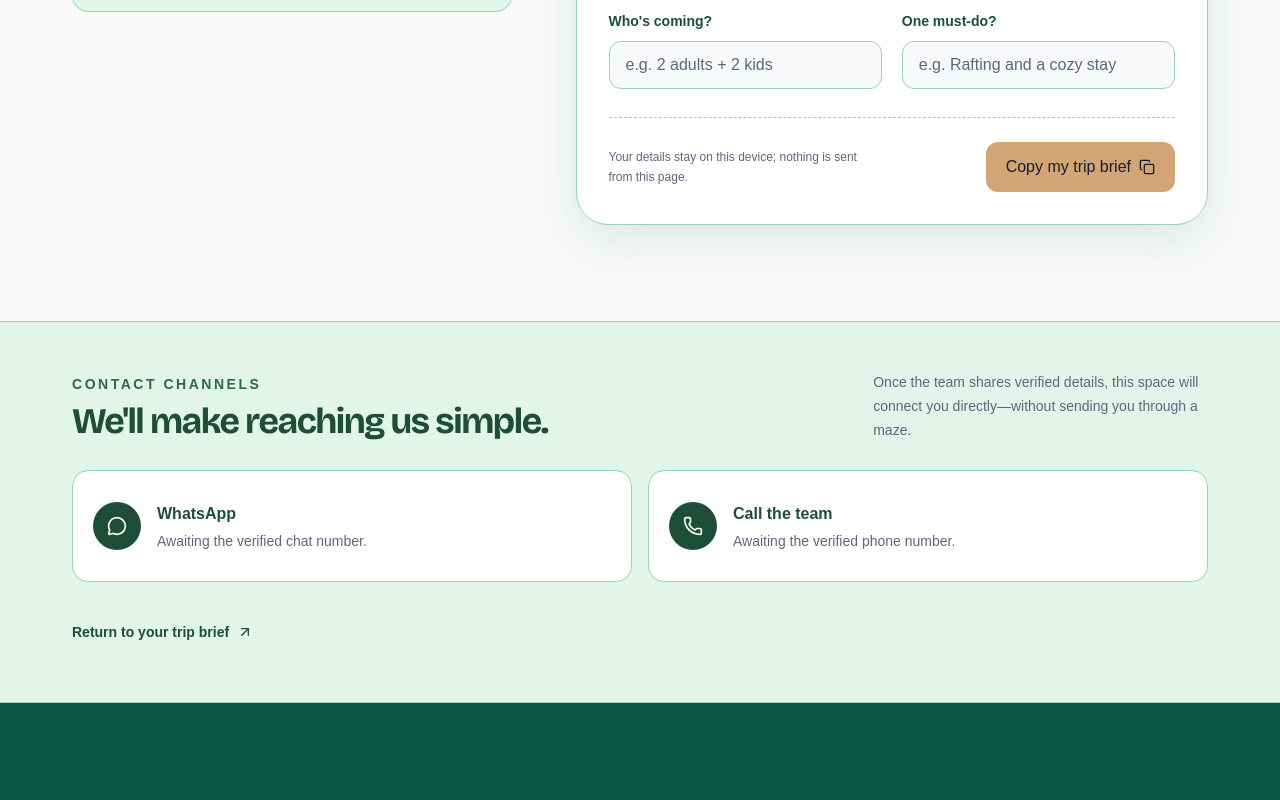
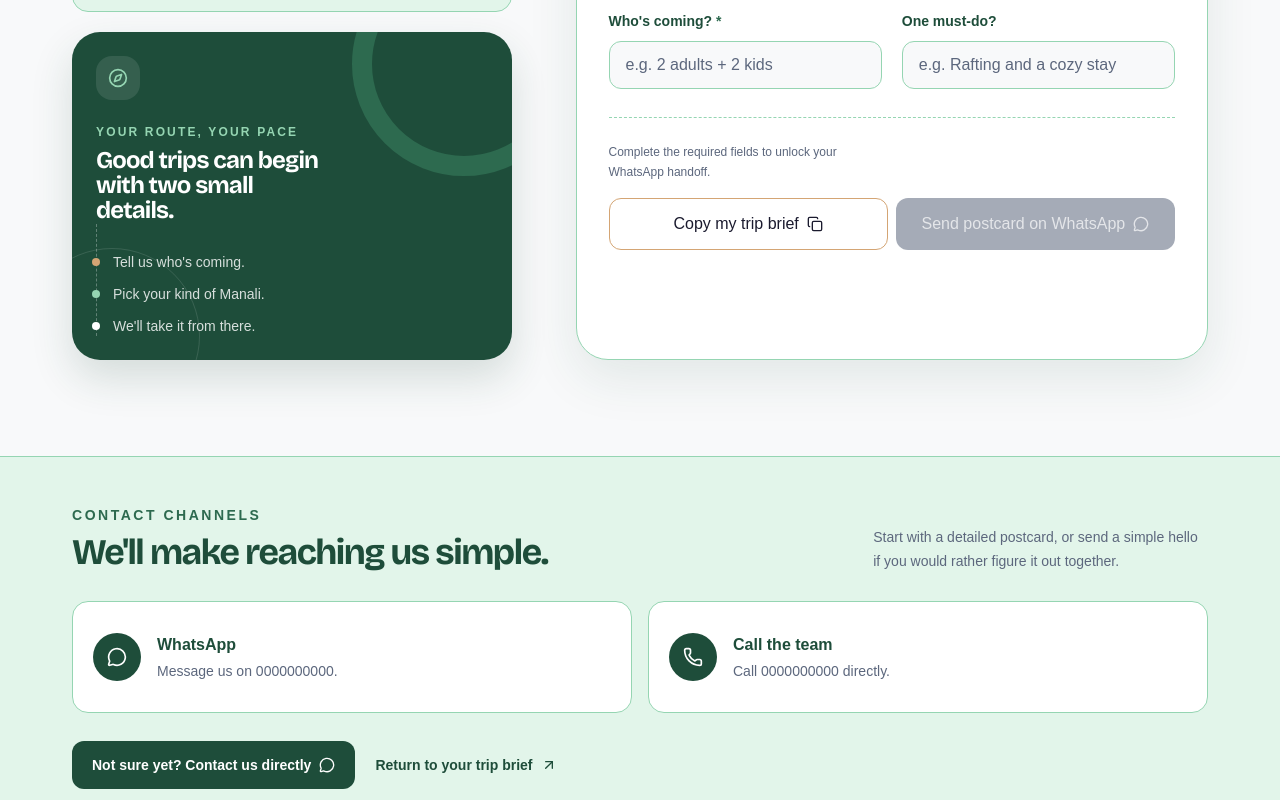
Before and after one commit to ArushKhasru/Adventure_Hub_Manali, a Next.js app: page /contact in a window 1280 px wide. Shown: the part 1340-2140 px from the top of the page. Built offline with nearby package versions, Linux system fonts and the light colour scheme; a web font is replaced by a local one.

Commit message:
Refine contact trip brief interactions

```diff
--- a/components/ContactPageContent.tsx
+++ b/components/ContactPageContent.tsx
@@ -1,9 +1,10 @@
 "use client";
 
-import { useState, type FormEvent } from "react";
+import { useEffect, useRef, useState } from "react";
 import {
   ArrowUpRight,
   Check,
+  Compass,
   Clock3,
   Copy,
   MapPinned,
@@ -19,6 +20,20 @@ const tripStyles = [
 ] as const;
 
 type CopyState = "idle" | "copied" | "unavailable";
+
+type TripDetails = {
+  name: string;
+  dates: string;
+  group: string;
+  note: string;
+};
+
+const WHATSAPP_NUMBER = "0000000000";
+const PHONE_NUMBER = "+0000000000";
+const PHONE_DISPLAY = "0000000000";
+const directWhatsAppHref = `https://wa.me/${WHATSAPP_NUMBER}?text=${encodeURIComponent(
+  "Hi Adventure Hub Manali! I am interested in planning a trip to Manali and would like some guidance. Can you help me get started?",
+)}`;
 
 function RouteLine() {
   return (
@@ -43,26 +58,37 @@ function RouteLine() {
 
 export default function ContactPageContent() {
   const [tripStyle, setTripStyle] = useState<(typeof tripStyles)[number]>(
-    tripStyles[2],
+    tripStyles[1],
   );
   const [copyState, setCopyState] = useState<CopyState>("idle");
+  const [isBriefHighlighted, setIsBriefHighlighted] = useState(false);
+  const briefFormRef = useRef<HTMLFormElement>(null);
+  const [tripDetails, setTripDetails] = useState<TripDetails>({
+    name: "",
+    dates: "",
+    group: "",
+    note: "",
+  });
 
-  const handleCopy = async (event: FormEvent<HTMLFormElement>) => {
-    event.preventDefault();
+  const hasCompleteTripBrief = Boolean(
+    tripDetails.name.trim() && tripDetails.group.trim(),
+  );
+  const tripBrief = [
+    "Hi Adventure Hub Manali! 👋",
+    "",
+    "I am planning a Manali trip and would love your help.",
+    "",
+    `Name: ${tripDetails.name.trim()}`,
+    `Trip style: ${tripStyle}`,
+    `When: ${tripDetails.dates.trim() || "Dates to be decided"}`,
+    `Who is coming: ${tripDetails.group.trim()}`,
+    `Must-do: ${tripDetails.note.trim() || "Still deciding"}`,
+    "",
+    "Please share options that fit this plan.",
+  ].join("\n");
+  const postcardWhatsAppHref = `https://wa.me/${WHATSAPP_NUMBER}?text=${encodeURIComponent(tripBrief)}`;
 
-    const details = new FormData(event.currentTarget);
-    const name = String(details.get("name") || "A traveller").trim();
-    const dates = String(details.get("dates") || "Dates to be decided").trim();
-    const group = String(details.get("group") || "Group size to be decided").trim();
-    const note = String(details.get("note") || "No extra notes yet").trim();
-    const tripBrief = [
-      `Manali trip brief — ${name}`,
-      `Trip style: ${tripStyle}`,
-      `When: ${dates}`,
-      `Who is coming: ${group}`,
-      `Notes: ${note}`,
-    ].join("\n");
-
+  const handleCopy = async () => {
     try {
       await navigator.clipboard.writeText(tripBrief);
       setCopyState("copied");
@@ -70,6 +96,38 @@ export default function ContactPageContent() {
       setCopyState("unavailable");
     }
   };
+
+  const updateTripDetail = (field: keyof TripDetails, value: string) => {
+    setTripDetails((current) => ({ ...current, [field]: value }));
+  };
+
+  const returnToTripBrief = () => {
+    const prefersReducedMotion = window.matchMedia(
+      "(prefers-reduced-motion: reduce)",
+    ).matches;
+
+    briefFormRef.current?.scrollIntoView({
+      behavior: prefersReducedMotion ? "auto" : "smooth",
+      block: "center",
+    });
+    setIsBriefHighlighted(true);
+  };
+
+  useEffect(() => {
+    if (copyState !== "copied") return;
+
+    const timer = window.setTimeout(() => setCopyState("idle"), 2000);
+
+    return () => window.clearTimeout(timer);
+  }, [copyState]);
+
+  useEffect(() => {
+    if (!isBriefHighlighted) return;
+
+    const timer = window.setTimeout(() => setIsBriefHighlighted(false), 1100);
+
+    return () => window.clearTimeout(timer);
+  }, [isBriefHighlighted]);
 
   const statusMessage =
     copyState === "copied"
@@ -161,19 +219,57 @@ export default function ContactPageContent() {
             <div className="flex gap-3">
               <Clock3 aria-hidden="true" className="mt-0.5 size-5 shrink-0" />
               <div>
-                <p className="font-bold">Direct details are being prepared</p>
+                <p className="font-bold">Call or WhatsApp when you&apos;re ready</p>
                 <p className="mt-1 text-sm leading-6 text-[var(--color-muted-slate)]">
-                  Phone and WhatsApp links will appear here once the team
-                  confirms them. No placeholder numbers, no dead buttons.
+                  Make your postcard specific, send a quick hello, or call us
+                  directly at {PHONE_DISPLAY}.
                 </p>
               </div>
+            </div>
+          </div>
+
+          <div className="relative mt-5 min-h-72 overflow-hidden rounded-[1.75rem] bg-[var(--color-deep-forest)] p-6 text-white shadow-[0_18px_42px_rgba(30,77,58,0.16)]">
+            <div
+              aria-hidden="true"
+              className="absolute -right-16 -top-20 size-56 rounded-full border-[1.25rem] border-[var(--color-forest)]"
+            />
+            <div
+              aria-hidden="true"
+              className="absolute -bottom-16 -left-12 size-44 rounded-full border border-white/12"
+            />
+            <div className="relative flex h-full flex-col">
+              <span className="inline-flex size-11 items-center justify-center rounded-2xl bg-white/10 text-[var(--color-mint)]">
+                <Compass aria-hidden="true" className="size-5" />
+              </span>
+              <p className="mt-6 text-xs font-bold uppercase tracking-[0.18em] text-[var(--color-mint)]">
+                Your route, your pace
+              </p>
+              <h3 className="mt-2 max-w-[15ch] font-display text-2xl font-bold leading-[1.05] tracking-[-0.035em]">
+                Good trips can begin with two small details.
+              </h3>
+              <ol className="mt-auto space-y-3 border-l border-dashed border-white/30 pl-4 pt-7 text-sm text-white/82">
+                <li className="relative before:absolute before:-left-[1.34rem] before:top-1.5 before:size-2 before:rounded-full before:bg-[var(--color-gold)]">
+                  Tell us who&apos;s coming.
+                </li>
+                <li className="relative before:absolute before:-left-[1.34rem] before:top-1.5 before:size-2 before:rounded-full before:bg-[var(--color-mint)]">
+                  Pick your kind of Manali.
+                </li>
+                <li className="relative before:absolute before:-left-[1.34rem] before:top-1.5 before:size-2 before:rounded-full before:bg-white">
+                  We&apos;ll take it from there.
+                </li>
+              </ol>
             </div>
           </div>
         </aside>
 
         <form
-          onSubmit={handleCopy}
-          className="relative rounded-[2rem] border border-[var(--color-mint)] bg-white p-5 shadow-[0_18px_50px_rgba(30,77,58,0.1)] sm:p-8"
+          ref={briefFormRef}
+          onSubmit={(event) => event.preventDefault()}
+          className={`relative rounded-[2rem] border bg-white p-5 transition-[box-shadow,border-color,transform] duration-500 motion-reduce:transition-none sm:p-8 ${
+            isBriefHighlighted
+              ? "border-[var(--color-gold)] shadow-[0_0_0_0.45rem_rgba(212,165,116,0.25),0_22px_56px_rgba(30,77,58,0.18)]"
+              : "border-[var(--color-mint)] shadow-[0_18px_50px_rgba(30,77,58,0.1)]"
+          }`}
         >
           <div aria-hidden="true" className="absolute right-7 top-0 h-12 w-px bg-[var(--color-gold)] sm:right-10" />
           <div className="flex items-start justify-between gap-4 border-b border-[var(--color-mint)] pb-6">
@@ -221,11 +317,17 @@ export default function ContactPageContent() {
 
           <div className="mt-7 grid gap-5 sm:grid-cols-2">
             <label className="block">
-              <span className="text-sm font-bold text-[var(--color-deep-forest)]">Your name</span>
+              <span className="text-sm font-bold text-[var(--color-deep-forest)]">
+                Your name <span aria-hidden="true" className="text-[var(--color-forest)]">*</span>
+                <span className="sr-only"> (required)</span>
+              </span>
               <input
                 name="name"
                 autoComplete="name"
                 placeholder="e.g. Aditi"
+                required
+                value={tripDetails.name}
+                onChange={(event) => updateTripDetail("name", event.target.value)}
                 className="mt-2 block min-h-12 w-full rounded-xl border border-[var(--color-mint)] bg-[var(--color-soft-white)] px-4 text-[var(--color-ink)] outline-none transition placeholder:text-[var(--color-muted-slate)] focus:border-[var(--color-forest)] focus:bg-white"
               />
             </label>
@@ -234,14 +336,22 @@ export default function ContactPageContent() {
               <input
                 name="dates"
                 placeholder="e.g. October, 3 nights"
+                value={tripDetails.dates}
+                onChange={(event) => updateTripDetail("dates", event.target.value)}
                 className="mt-2 block min-h-12 w-full rounded-xl border border-[var(--color-mint)] bg-[var(--color-soft-white)] px-4 text-[var(--color-ink)] outline-none transition placeholder:text-[var(--color-muted-slate)] focus:border-[var(--color-forest)] focus:bg-white"
               />
             </label>
             <label className="block">
-              <span className="text-sm font-bold text-[var(--color-deep-forest)]">Who&apos;s coming?</span>
+              <span className="text-sm font-bold text-[var(--color-deep-forest)]">
+                Who&apos;s coming? <span aria-hidden="true" className="text-[var(--color-forest)]">*</span>
+                <span className="sr-only"> (required)</span>
+              </span>
               <input
                 name="group"
                 placeholder="e.g. 2 adults + 2 kids"
+                required
+                value={tripDetails.group}
+                onChange={(event) => updateTripDetail("group", event.target.value)}
                 className="mt-2 block min-h-12 w-full rounded-xl border border-[var(--color-mint)] bg-[var(--color-soft-white)] px-4 text-[var(--color-ink)] outline-none transition placeholder:text-[var(--color-muted-slate)] focus:border-[var(--color-forest)] focus:bg-white"
               />
             </label>
@@ -250,18 +360,24 @@ export default function ContactPageContent() {
               <input
                 name="note"
                 placeholder="e.g. Rafting and a cozy stay"
+                value={tripDetails.note}
+                onChange={(event) => updateTripDetail("note", event.target.value)}
                 className="mt-2 block min-h-12 w-full rounded-xl border border-[var(--color-mint)] bg-[var(--color-soft-white)] px-4 text-[var(--color-ink)] outline-none transition placeholder:text-[var(--color-muted-slate)] focus:border-[var(--color-forest)] focus:bg-white"
               />
             </label>
           </div>
 
-          <div className="mt-7 flex flex-col gap-4 border-t border-dashed border-[var(--color-mint)] pt-6 sm:flex-row sm:items-center sm:justify-between">
+          <div className="mt-7 border-t border-dashed border-[var(--color-mint)] pt-6">
             <p className="max-w-[38ch] text-xs leading-5 text-[var(--color-muted-slate)]" aria-live="polite">
-              {statusMessage}
+              {hasCompleteTripBrief
+                ? statusMessage
+                : "Complete the required fields to unlock your WhatsApp handoff."}
             </p>
+            <div className="mt-4 grid gap-2 sm:grid-cols-2">
               <button
-              type="submit"
-              className="group inline-flex min-h-12 shrink-0 items-center justify-center gap-2 rounded-xl bg-[var(--color-gold)] px-5 py-3 text-sm font-bold text-[var(--color-ink)] transition duration-200 hover:-translate-y-0.5 hover:bg-[var(--color-forest)] hover:text-white focus-visible:outline-none focus-visible:ring-2 focus-visible:ring-[var(--color-gold)] focus-visible:ring-offset-2 motion-reduce:transition-none"
+                type="button"
+                onClick={handleCopy}
+                className="group inline-flex min-h-12 min-w-0 items-center justify-center gap-2 rounded-xl border border-[var(--color-gold)] bg-white px-5 py-3 text-center text-sm font-bold text-[var(--color-ink)] transition duration-200 hover:-translate-y-0.5 hover:bg-[var(--color-gold)] focus-visible:outline-none focus-visible:ring-2 focus-visible:ring-[var(--color-gold)] focus-visible:ring-offset-2 motion-reduce:transition-none"
               >
                 {copyState === "copied" ? "Brief copied" : "Copy my trip brief"}
                 {copyState === "copied" ? (
@@ -270,6 +386,18 @@ export default function ContactPageContent() {
                   <Copy aria-hidden="true" className="size-4 transition-transform duration-200 group-hover:translate-x-0.5 motion-reduce:transition-none" />
                 )}
               </button>
+              <button
+                type="button"
+                disabled={!hasCompleteTripBrief}
+                onClick={() => {
+                  window.open(postcardWhatsAppHref, "_blank", "noopener,noreferrer");
+                }}
+                className="inline-flex min-h-12 min-w-0 items-center justify-center gap-2 rounded-xl bg-[var(--color-forest)] px-5 py-3 text-center text-sm font-bold text-white transition duration-200 hover:-translate-y-0.5 hover:bg-[var(--color-deep-forest)] focus-visible:outline-none focus-visible:ring-2 focus-visible:ring-[var(--color-gold)] focus-visible:ring-offset-2 disabled:cursor-not-allowed disabled:bg-[var(--color-muted-slate)] disabled:text-white/70 disabled:opacity-55 disabled:hover:translate-y-0 motion-reduce:transition-none"
+              >
+                Send postcard on WhatsApp
+                <MessageCircle aria-hidden="true" className="size-4" />
+              </button>
+            </div>
           </div>
         </form>
       </section>
@@ -284,35 +412,62 @@ export default function ContactPageContent() {
               </h2>
             </div>
             <p className="max-w-[43ch] text-sm leading-6 text-[var(--color-muted-slate)]">
-              Once the team shares verified details, this space will connect you directly—without sending you through a maze.
+              Start with a detailed postcard, or send a simple hello if you
+              would rather figure it out together.
             </p>
           </div>
 
           <div className="mt-7 grid gap-4 sm:grid-cols-2">
-            <div className="group flex min-h-28 items-center gap-4 rounded-2xl border border-[var(--color-mint)] bg-white p-5 transition duration-200 hover:-translate-y-0.5 hover:shadow-[0_12px_26px_rgba(30,77,58,0.1)] motion-reduce:transition-none">
+            <a
+              href={directWhatsAppHref}
+              target="_blank"
+              rel="noopener noreferrer"
+              className="group flex min-h-28 items-center gap-4 rounded-2xl border border-[var(--color-mint)] bg-white p-5 text-inherit no-underline transition duration-200 hover:-translate-y-0.5 hover:shadow-[0_12px_26px_rgba(30,77,58,0.1)] motion-reduce:transition-none"
+            >
               <span className="inline-flex size-12 shrink-0 items-center justify-center rounded-full bg-[var(--color-deep-forest)] text-white transition-transform duration-200 group-hover:rotate-[-8deg] motion-reduce:transition-none">
                 <MessageCircle aria-hidden="true" className="size-5" />
               </span>
               <div>
                 <p className="font-bold text-[var(--color-deep-forest)]">WhatsApp</p>
-                <p className="mt-1 text-sm text-[var(--color-muted-slate)]">Awaiting the verified chat number.</p>
+                <p className="mt-1 text-sm text-[var(--color-muted-slate)]">Message us on {PHONE_DISPLAY}.</p>
               </div>
-            </div>
-            <div className="group flex min-h-28 items-center gap-4 rounded-2xl border border-[var(--color-mint)] bg-white p-5 transition duration-200 hover:-translate-y-0.5 hover:shadow-[0_12px_26px_rgba(30,77,58,0.1)] motion-reduce:transition-none">
+            </a>
+            <a
+              href={`tel:${PHONE_NUMBER}`}
+              className="group flex min-h-28 items-center gap-4 rounded-2xl border border-[var(--color-mint)] bg-white p-5 text-inherit no-underline transition duration-200 hover:-translate-y-0.5 hover:shadow-[0_12px_26px_rgba(30,77,58,0.1)] motion-reduce:transition-none"
+            >
               <span className="inline-flex size-12 shrink-0 items-center justify-center rounded-full bg-[var(--color-deep-forest)] text-white transition-transform duration-200 group-hover:rotate-[8deg] motion-reduce:transition-none">
                 <Phone aria-hidden="true" className="size-5" />
               </span>
               <div>
                 <p className="font-bold text-[var(--color-deep-forest)]">Call the team</p>
-                <p className="mt-1 text-sm text-[var(--color-muted-slate)]">Awaiting the verified phone number.</p>
+                <p className="mt-1 text-sm text-[var(--color-muted-slate)]">Call {PHONE_DISPLAY} directly.</p>
               </div>
-            </div>
+            </a>
           </div>
 
-          <a href="#brief-title" className="mt-7 inline-flex min-h-11 items-center gap-2 text-sm font-bold text-[var(--color-deep-forest)] no-underline transition-colors hover:text-[var(--color-forest)]">
+          <div className="mt-7 flex flex-wrap items-center gap-5">
+            <a
+              href={directWhatsAppHref}
+              target="_blank"
+              rel="noopener noreferrer"
+              className="inline-flex min-h-12 items-center gap-2 rounded-xl bg-[var(--color-deep-forest)] px-5 py-3 text-sm font-bold text-white no-underline transition duration-200 hover:-translate-y-0.5 hover:bg-[var(--color-forest)] focus-visible:outline-none focus-visible:ring-2 focus-visible:ring-[var(--color-gold)] focus-visible:ring-offset-2 motion-reduce:transition-none"
+            >
+              Not sure yet? Contact us directly
+              <MessageCircle aria-hidden="true" className="size-4" />
+            </a>
+            <a
+              href="#brief-title"
+              onClick={(event) => {
+                event.preventDefault();
+                returnToTripBrief();
+              }}
+              className="inline-flex min-h-11 items-center gap-2 text-sm font-bold text-[var(--color-deep-forest)] no-underline transition-colors hover:text-[var(--color-forest)]"
+            >
               Return to your trip brief
               <ArrowUpRight aria-hidden="true" className="size-4" />
             </a>
+          </div>
         </div>
       </section>
     </div>
```
Lines whose indentation alone changed are shown as unchanged.
